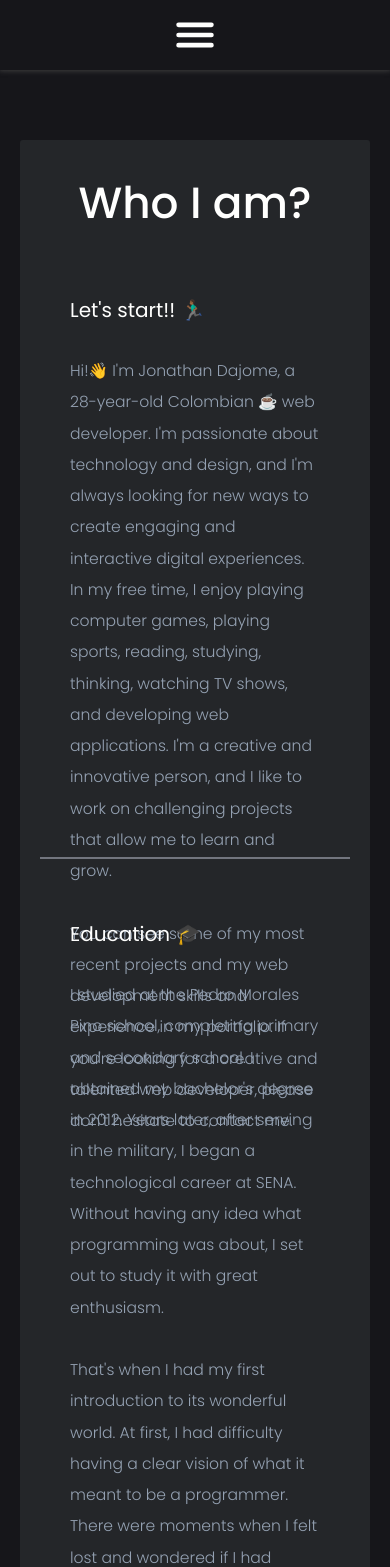
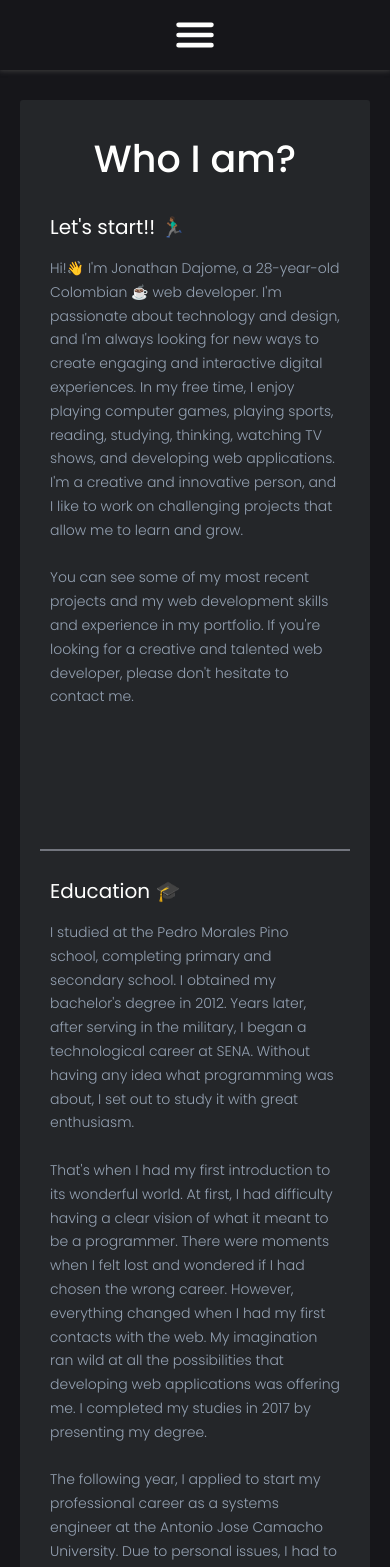
Before and after one commit to jonni595/portflolio, a React (Vite) app: page /about in a window 390 px wide. Shown: the top 1567 px of the page. Built offline with nearby package versions, Linux system fonts and the light colour scheme.

Commit message:
add media queries to about and contact component

```diff
--- a/src/css/style.css
+++ b/src/css/style.css
@@ -306,6 +306,16 @@ svg {
   justify-content: center;
   padding: 70px 20px;
 }
+@media (width <= 1500px) {
+  .about {
+    padding: 40px 20px;
+  }
+}
+@media (width <= 880px) {
+  .about {
+    padding: 30px 20px;
+  }
+}
 .about__content {
   width: 800px;
   height: 100%;
@@ -313,11 +323,27 @@ svg {
   padding: 30px 20px;
   border-radius: 3px;
 }
+@media (width <= 880px) {
+  .about__content {
+    width: 550px;
+    height: 100%;
+  }
+}
 .about__content h2 {
   text-align: center;
   font-size: 4.375rem;
   font-weight: 500;
   color: #fffffe;
+}
+@media (width <= 1500px) {
+  .about__content h2 {
+    font-size: 4rem;
+  }
+}
+@media (width <= 880px) {
+  .about__content h2 {
+    font-size: 3.8rem;
+  }
 }
 .about__content .beginning {
   width: 100%;
@@ -325,16 +351,56 @@ svg {
   padding: 30px;
   border-bottom: 2px solid #72757e;
 }
+@media (width <= 1500px) {
+  .about__content .beginning {
+    width: 100%;
+    height: calc(100vh - 190px);
+  }
+}
+@media (width <= 880px) {
+  .about__content .beginning {
+    width: 100%;
+    height: calc(100vh - 180px);
+    padding: 10px;
+  }
+}
 .about__content .beginning h3 {
   font-size: 2rem;
   color: #fffffe;
   margin-block: 30px;
+}
+@media (width <= 1500px) {
+  .about__content .beginning h3 {
+    margin-block: 20px;
+  }
+}
+@media (width <= 880px) {
+  .about__content .beginning h3 {
+    margin-block: 15px;
+  }
 }
 .about__content .beginning p {
   font-size: 1.5625rem;
   font-weight: 300;
   color: #94a1b2;
   line-height: 2;
+}
+@media (width <= 1500px) {
+  .about__content .beginning p {
+    line-height: 1.8;
+  }
+}
+@media (width <= 880px) {
+  .about__content .beginning p {
+    font-size: 1.5rem;
+    line-height: 1.5;
+  }
+}
+@media (width <= 480px) {
+  .about__content .beginning p {
+    font-size: 1.4rem;
+    line-height: 1.7;
+  }
 }
 .about__content .profession {
   border-top: 2px solid #72757e;
@@ -345,11 +411,29 @@ svg {
   height: 100vh;
   padding: 30px;
 }
+@media (width <= 880px) {
+  .about__content .education,
+  .about__content .profession {
+    padding: 10px;
+  }
+}
 .about__content .education h3,
 .about__content .profession h3 {
   font-size: 2rem;
   color: #fffffe;
   margin-block: 30px;
+}
+@media (width <= 1500px) {
+  .about__content .education h3,
+  .about__content .profession h3 {
+    margin-block: 20px;
+  }
+}
+@media (width <= 880px) {
+  .about__content .education h3,
+  .about__content .profession h3 {
+    margin-block: 15px;
+  }
 }
 .about__content .education p,
 .about__content .profession p {
@@ -357,6 +441,26 @@ svg {
   font-weight: 300;
   color: #94a1b2;
   line-height: 2;
+}
+@media (width <= 1500px) {
+  .about__content .education p,
+  .about__content .profession p {
+    line-height: 1.8;
+  }
+}
+@media (width <= 880px) {
+  .about__content .education p,
+  .about__content .profession p {
+    font-size: 1.5rem;
+    line-height: 1.5;
+  }
+}
+@media (width <= 480px) {
+  .about__content .education p,
+  .about__content .profession p {
+    font-size: 1.4rem;
+    line-height: 1.7;
+  }
 }
 .about .hidden {
   opacity: 0;
--- a/src/sass/views/_about.scss
+++ b/src/sass/views/_about.scss
@@ -5,17 +5,37 @@
   @include set.center-element;
   padding: 70px 20px;
 
+  @media (width <= 1500px) {
+    padding: 40px 20px;
+  }
+
+  @media (width <= 880px) {
+    padding: 30px 20px;
+  }
+
   &__content {
     @include set.dimensions(800px, 100%);
     background-color: set.$card-bg;
     padding: 30px 20px;
     border-radius: 3px;
 
+    @media (width <= 880px) {
+      @include set.dimensions(550px, 100%);
+    }
+
     h2 {
       text-align: center;
       font-size: map-get(set.$font-sizes, large);
       font-weight: map-get(set.$font-weight, l-medium);
       color: set.$primary;
+
+      @media (width <= 1500px) {
+        font-size: 4rem;
+      }
+
+      @media (width <= 880px) {
+        font-size: 3.8rem;
+      }
     }
 
     .beginning {
@@ -23,10 +43,27 @@
       padding: 30px;
       border-bottom: 2px solid set.$secondary;
 
+      @media (width <= 1500px) {
+        @include set.dimensions(100%, calc(100vh - 190px));
+      }
+
+      @media (width <= 880px) {
+        @include set.dimensions(100%, calc(100vh - 180px));
+        padding: 10px;
+      }
+
       h3 {
         font-size: map-get(set.$font-sizes, medium);
         color: set.$primary;
         margin-block: 30px;
+
+        @media (width <= 1500px) {
+          margin-block: 20px;
+        }
+
+        @media (width <= 880px) {
+          margin-block: 15px;
+        }
       }
 
       p {
@@ -34,6 +71,20 @@
         font-weight: map-get(set.$font-weight, s-medium);
         color: set.$paragraph;
         line-height: 2;
+
+        @media (width <= 1500px) {
+          line-height: 1.8;
+        }
+
+        @media (width <= 880px) {
+          font-size: 1.5rem;
+          line-height: 1.5;
+        }
+
+        @media (width <= 480px) {
+          font-size: 1.4rem;
+          line-height: 1.7;
+        }
       }
     }
 
@@ -46,10 +97,22 @@
       @include set.dimensions(100%, 100vh);
       padding: 30px;
 
+      @media (width <= 880px) {
+        padding: 10px;
+      }
+
       h3 {
         font-size: map-get(set.$font-sizes, medium);
         color: set.$primary;
         margin-block: 30px;
+
+        @media (width <= 1500px) {
+          margin-block: 20px;
+        }
+
+        @media (width <= 880px) {
+          margin-block: 15px;
+        }
       }
 
       p {
@@ -57,11 +120,25 @@
         font-weight: map-get(set.$font-weight, s-medium);
         color: set.$paragraph;
         line-height: 2;
+
+        @media (width <= 1500px) {
+          line-height: 1.8;
+        }
+
+        @media (width <= 880px) {
+          font-size: 1.5rem;
+          line-height: 1.5;
+        }
+
+        @media (width <= 480px) {
+          font-size: 1.4rem;
+          line-height: 1.7;
+        }
       }
     }
   }
 
-  .hidden {
+   .hidden {
     opacity: 0;
     filter: blur(5px);
     transform: translateX(-100%);
--- a/src/sass/views/_contact.scss
+++ b/src/sass/views/_contact.scss
@@ -6,7 +6,7 @@
   padding: 50px 20px;
 
   &__container {
-    @include set.center-element();
+    @include set.center-element;
     width: 100%;
     max-width: 600px;
 
--- a/src/screens/ContactScreen.tsx
+++ b/src/screens/ContactScreen.tsx
@@ -27,7 +27,7 @@ const ContactScreen = () => {
     }
 
     if (firstName.length < 7 || message.length < 10) {
-      return toast.error("you must enter 8 characters minimum");
+      return toast.error("You must enter 8 characters minimum");
     }
 
     if (!regex.test(email)) {
```
Also changed, not shown: src/screens/AboutScreen.tsx (+30 -34 lines), 1 other file (tests, documents, lock files or other folders).
